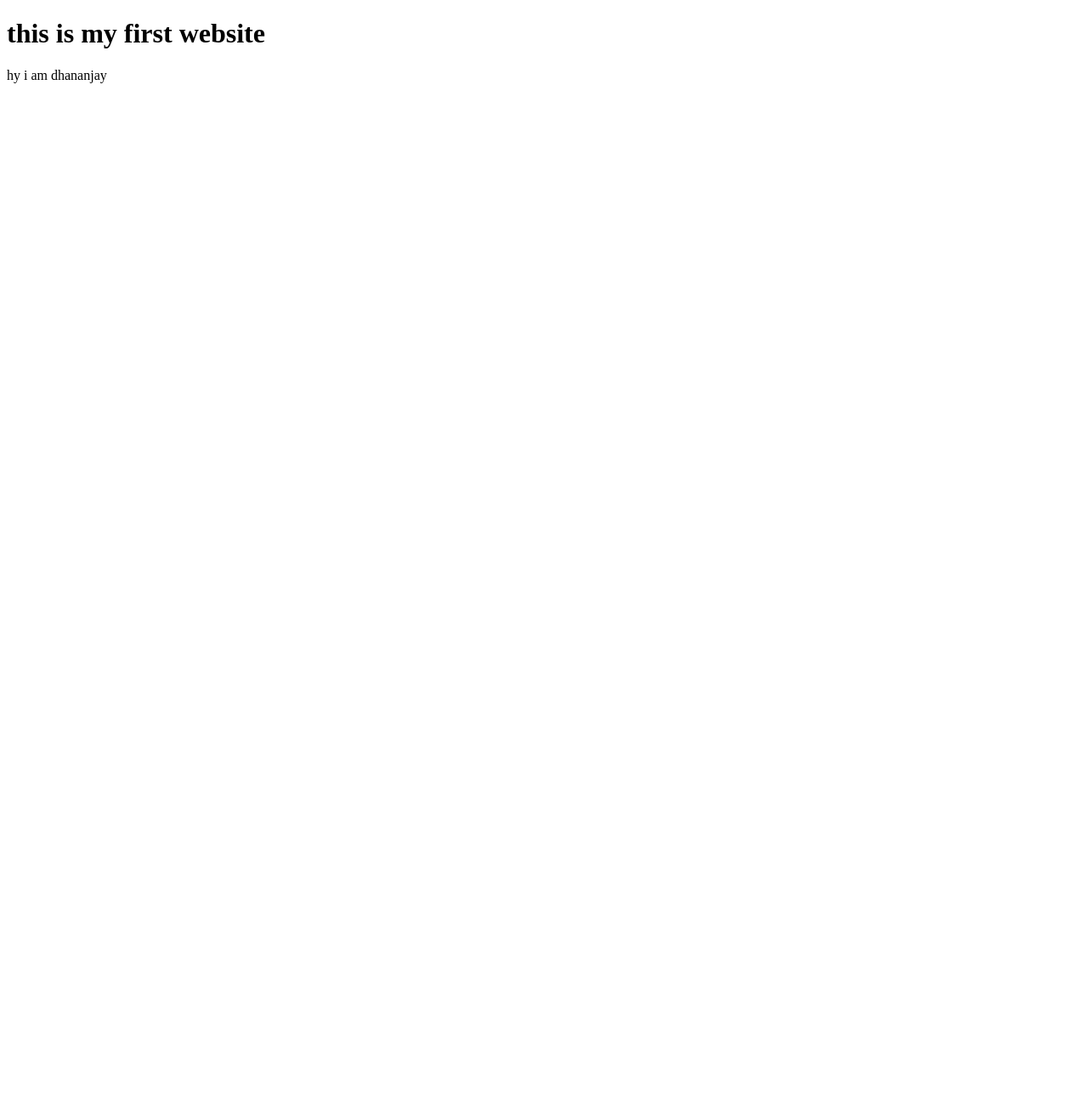
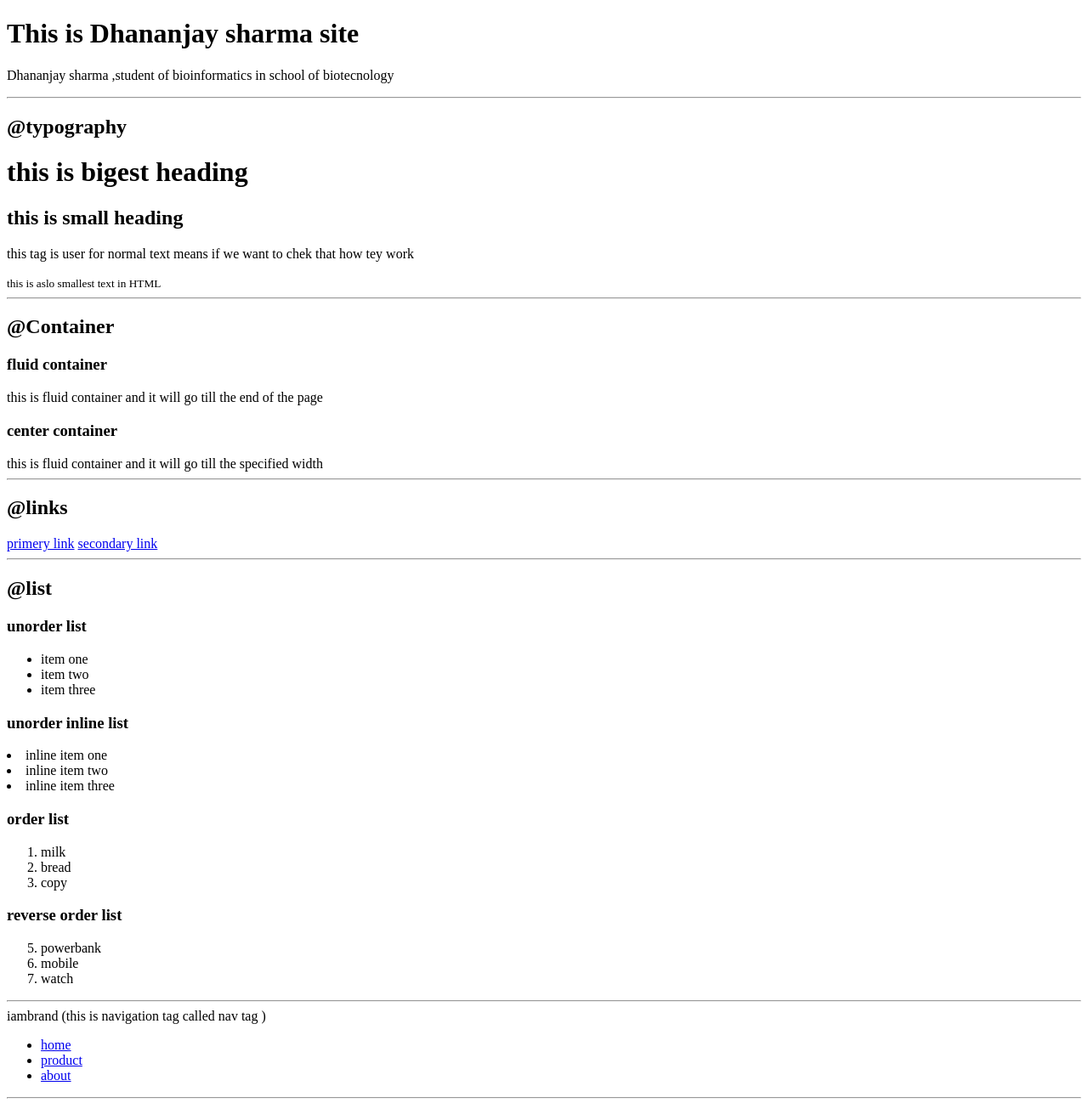
Before and after one commit to xenophiliamee/DynamicWebPresence, a plain HTML site: page index.html in a window 1280 px wide. Shown: the top 1298 px of the page at 85% size. Before the commit the page ends 800 px from the top, so only its background shows below. Drawn offline with Linux system fonts and the light colour scheme.

Commit message:
update text

```diff
--- a/index.html
+++ b/index.html
@@ -9,8 +9,82 @@
 </head>
 
 <body>
-    <h1>this is my first website</h1>
-    <p>hy i am dhananjay</p>
+    <h1>This is Dhananjay sharma site</h1>
+    <p>Dhananjay sharma ,student of bioinformatics in school of biotecnology</p>
+
+
+    <hr>
+
+    <h2>@typography</h2>
+    <h1>this is bigest heading</h1>
+    <h2>this is small heading</h2>
+    <p>this tag is user for normal text means if we want to chek that how tey work</p>
+    <small>this is aslo smallest text in HTML</small>
+    <hr>
+    <h2>@Container</h2>
+    <h3>fluid container</h3>
+    <div>
+        this is fluid container and it will go till the end of the page
+    </div>
+    <h3>center container</h3>
+    <div>
+        this is fluid container and it will go till the specified width
+    </div>
+    <hr>
+    <h2>@links</h2>
+    <a href="/">primery link</a>
+    <a href="/">secondary link</a>
+
+    <hr>
+
+    <h2>@list</h2>
+    <h3>unorder list</h3>
+    <ul>
+        <li>item one </li>
+        <li>item two </li>
+        <li>item three </li>
+
+    </ul>
+    <h3>unorder inline list</h3>
+    <li>inline item one </li>
+    <li>inline item two </li>
+    <li>inline item three</li>
+
+    <h3>order list</h3>
+    <ol>
+        <li> milk </li>
+        <li> bread </li>
+        <li> copy </li>
+    </ol>
+    <h3>reverse order list</h3>
+    <ol start="5">
+        <li> powerbank </li>
+        <li> mobile </li>
+        <li> watch </li>
+    </ol>
+
+    <hr>
+    <nav>
+        <div>iambrand (this is navigation tag called nav tag )</div>
+        <ul>
+            <li>
+                <a href="/">home</a>
+            </li>
+            <li>
+                <a href="/">product</a>
+            </li>
+            <li>
+                <a href="/">about</a>
+            </li>
+        </ul>
+    </nav>
+
+    <hr>
+    <header>
+        <img src="images/hero.svg" />
+        <h1>heading inside hero</h1>
+    </header>
+
 </body>
 
 </html>
```
Also changed, not shown: images/hero.svg (added), images/undraw_programming_re_kg9v.svg (added).
